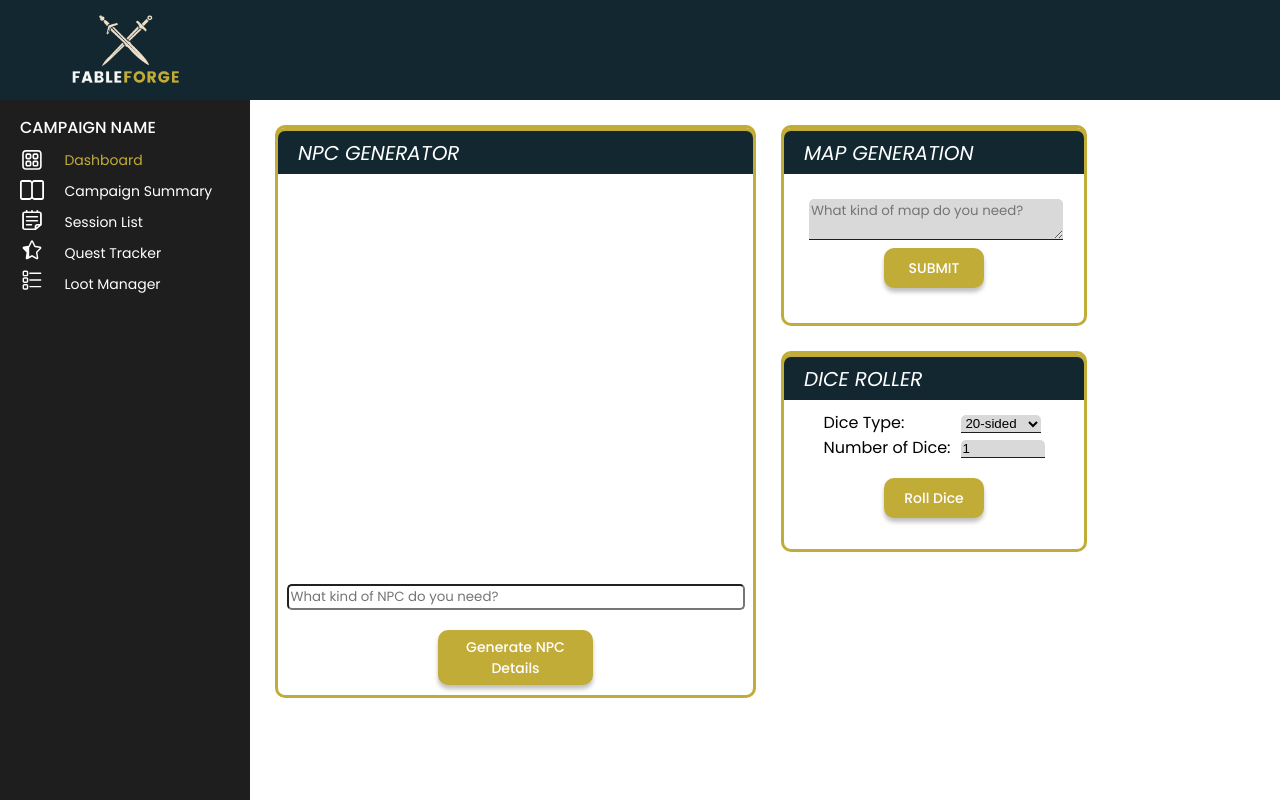
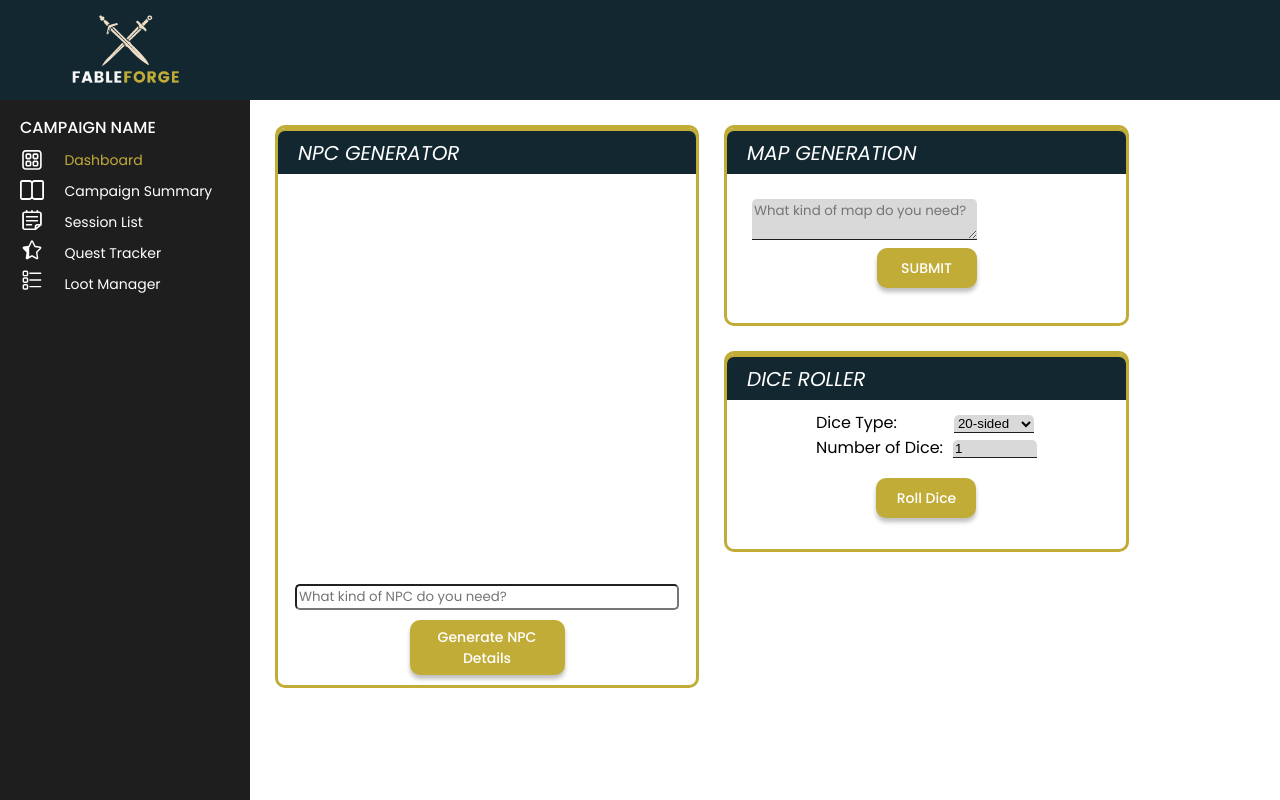
Before and after one commit to alliebourden/fableforge, a React (Vite) app: page / in a window 1280 px wide. Built offline with nearby package versions, Linux system fonts and the light colour scheme.

Commit message:
style - width dashboard components

```diff
--- a/src/App.css
+++ b/src/App.css
@@ -864,31 +864,30 @@ dialog {
 
 .dashboard-content {
   display: flex;
-
+  width: 100%;
   margin-left: 275px;
   margin-top: 125px;
   margin-bottom: 25px;
 }
 
+.dashboard-content-left {
+  display: flex;
+  width: 50%;
+}
+
+.dashboard-content-right {
+  display: flex;
+  flex-direction: column;
+  width: 50%;
+}
+
 /* npc generator css */
 
-.npc-generator-info {
-  width: 475px;
-  display: flex;
-  justify-content: center;
-}
-
-.npc-generator-info p {
-  font-size: 14px;
-  margin-bottom: 10px;
-  width: 450px;
-}
-
 .chat-container {
   display: flex;
   flex-direction: column;
   align-items: center;
-  width: 475px;
+  width: 100%;
   border: 3px solid #c2ac38;
   border-radius: 10px;
 }
@@ -897,7 +896,7 @@ dialog {
   text-transform: uppercase;
   display: flex;
   align-items: center;
-  width: 475px;
+  width: 100%;
   height: 43px;
   border-radius: 10px 10px 0px 0px;
   border-top: 3px solid #c2ac38;
@@ -943,24 +942,25 @@ dialog {
   display: flex;
   flex-direction: column;
   align-items: center;
-  gap: 10px;
+
+  width: 100%;
 }
 
 .user-input input {
-  width: 450px;
+  width: 90%;
   border-radius: 5px;
   max-height: 200px;
   font-family: Poppins;
 }
 
 .chat-message.user {
-  width: 425px;
+  width: 90%;
   margin-top: 5px;
   margin-right: 10px;
 }
 
 .chat-message.npc {
-  width: 425px;
+  width: 90%;
   margin-right: 10px;
 }
 
@@ -1131,7 +1131,6 @@ dialog input {
   border-radius: 5px 5px 0px 0px;
   border-bottom: 1px solid #1e1e1e;
   background: #d9d9d9;
-
   border-top: none;
   border-left: none;
   border-right: none;
@@ -1145,7 +1144,7 @@ dialog input {
 }
 
 .image-generation-form {
-  width: 300px;
+  width: 100%;
   min-height: 195px;
   border: 3px solid #c2ac38;
   display: flex;
@@ -1154,24 +1153,11 @@ dialog input {
   border-radius: 10px;
 }
 
-.image-generation-form-info {
-  width: 300px;
-  display: flex;
-  justify-content: center;
-  margin-left: 25px;
-  margin-bottom: 10px;
-}
-
-.image-generation-form-info p {
-  width: 250px;
-  font-size: 14px;
-}
-
 .image-generation-form-top {
   text-transform: uppercase;
   display: flex;
   align-items: center;
-  width: 300px;
+  width: 100%;
   height: 43px;
   border-radius: 10px 10px 0px 0px;
   border-top: 3px solid #c2ac38;
@@ -1214,7 +1200,7 @@ dialog input {
   border-top: none;
   border-left: none;
   border-right: none;
-  width: 250px;
+  width: 90%;
   font-family: Poppins;
 }
 
@@ -1242,7 +1228,7 @@ dialog input {
 }
 
 .dice-roller-container {
-  width: 300px;
+  width: 100%;
   min-height: 195px;
   border: 3px solid #c2ac38;
   display: flex;
@@ -1255,7 +1241,7 @@ dialog input {
   text-transform: uppercase;
   display: flex;
   align-items: center;
-  width: 300px;
+  width: 100%;
   height: 43px;
   border-radius: 10px 10px 0px 0px;
   border-top: 3px solid #c2ac38;
```
